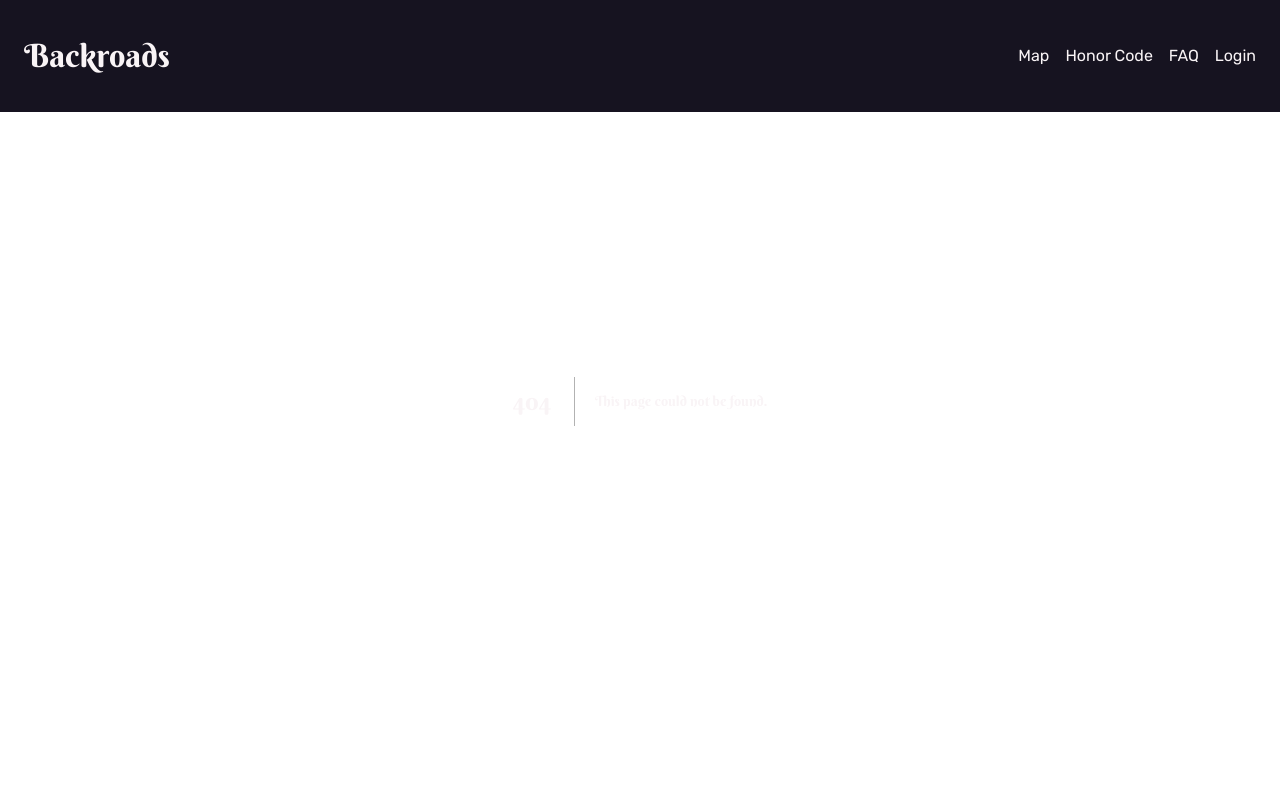
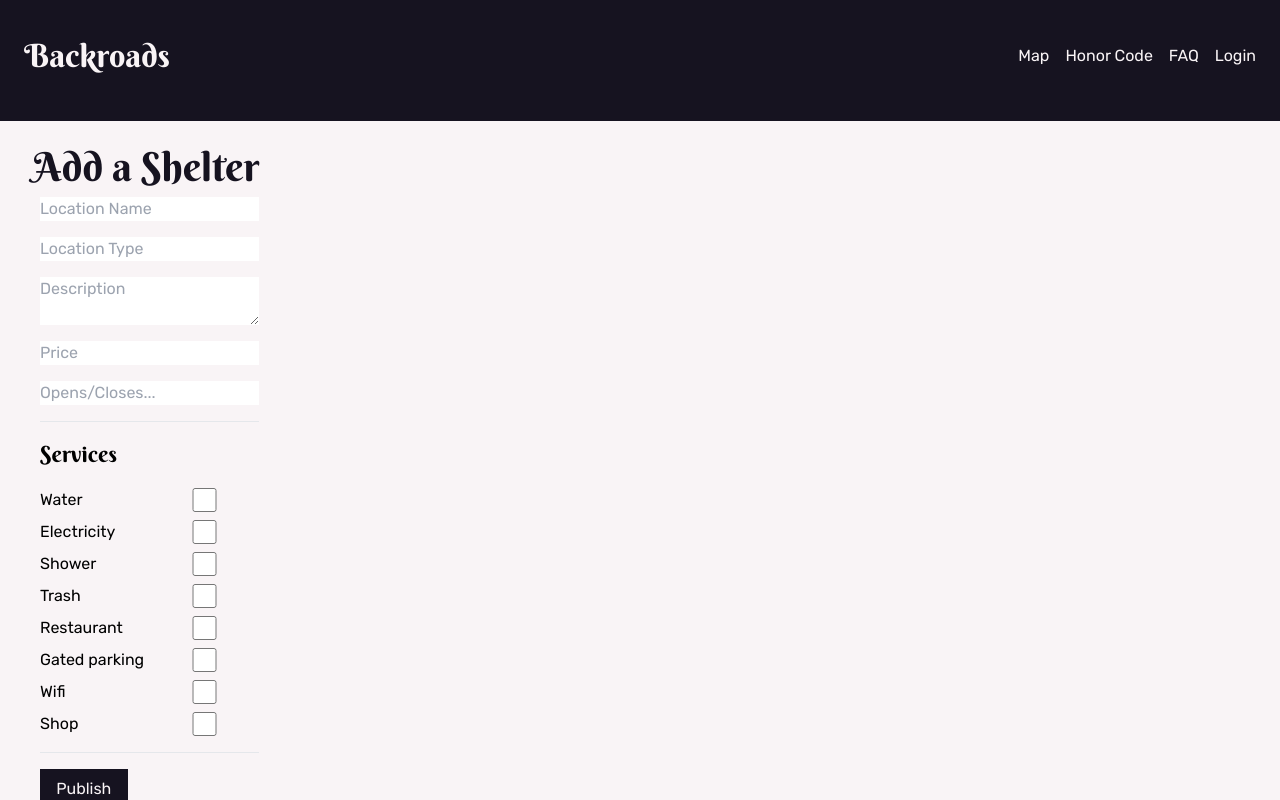
Before and after one commit to Cheshnark/backroads-front, a Next.js app: page /add-shelter in a window 1280 px wide. Before the commit this address had no page. Shown: the top 800 px of the page. Built offline with nearby package versions, Linux system fonts and the light colour scheme.

Commit message:
Create add-shelter page. Create AddForm and AddMap components.

```diff
--- /dev/null
+++ b/src/app/add-shelter/components/AddForm/AddForm.jsx
@@ -0,0 +1,161 @@
+'use client'
+
+import styles from './AddForm.module.css'
+
+import { useState } from 'react'
+// import { useRouter } from 'next/navigation'
+// import axios from 'axios'
+
+const AddForm = () => {
+  // const [error, setError] = useState(null)
+  // const router = useRouter()
+  const [formData, setFormData] = useState({
+    userId: '',
+    coordinates: [],
+    title: '',
+    body: '',
+    locationType: '',
+    address: '',
+    services: {
+      water: false,
+      electricity: false,
+      shower: false,
+      trash: false,
+      restaurant: false,
+      gated: false,
+      wifi: false,
+      shop: false
+    },
+    price: false,
+    openingHours: '',
+    images: []
+  })
+
+  const handleChange = (e) => {
+    const key = e.target.id
+    const value = e.target.value
+
+    setFormData({ ...formData, [key]: value })
+  }
+
+  const handleSubmit = (e) => {
+    e.preventDefault()
+
+    console.log(formData)
+  }
+
+  return (
+    <form onSubmit={(e) => handleSubmit(e)} className={`${styles.addForm} flex flex-col gap-4`}>
+      <input
+        id='title'
+        type='text'
+        placeholder='Location Name'
+        onChange={(e) => handleChange(e)}
+        value={formData?.title}
+      />
+      <input
+        id='locationType'
+        type='text'
+        placeholder='Location Type'
+        onChange={(e) => handleChange(e)}
+        value={formData?.locationType}
+      />
+      <textarea
+        id='body'
+        type='text'
+        placeholder='Description'
+        onChange={(e) => handleChange(e)}
+        value={formData?.body}
+      />
+      <input
+        id='price'
+        type='number'
+        placeholder='Price'
+        onChange={(e) => handleChange(e)}
+        value={formData?.price}
+      />
+      <input
+        id='openingHours'
+        type='text'
+        placeholder='Opens/Closes...'
+        onChange={(e) => handleChange(e)}
+        value={formData?.openingHours}
+      />
+      <hr />
+      <h3 className='font-berkshire'>Services</h3>
+      <div className='grid grid-cols-2 gap-y-2'>
+        <label htmlFor='water'>Water</label>
+        <input
+          id='water'
+          type='checkbox'
+          placeholder='Opens/Closes...'
+          onChange={(e) => handleChange(e)}
+          value={formData?.services?.water}
+        />
+        <label htmlFor='electricity'>Electricity</label>
+        <input
+          id='electricity'
+          type='checkbox'
+          placeholder='Opens/Closes...'
+          onChange={(e) => handleChange(e)}
+          value={formData?.services?.electricity}
+        />
+        <label htmlFor='shower'>Shower</label>
+        <input
+          id='shower'
+          type='checkbox'
+          placeholder='Opens/Closes...'
+          onChange={(e) => handleChange(e)}
+          value={formData?.services?.shower}
+        />
+        <label htmlFor='trash'>Trash</label>
+        <input
+          id='trash'
+          type='checkbox'
+          placeholder='Opens/Closes...'
+          onChange={(e) => handleChange(e)}
+          value={formData?.services?.trash}
+        />
+        <label htmlFor='restaurant'>Restaurant</label>
+        <input
+          id='restaurant'
+          type='checkbox'
+          placeholder='Opens/Closes...'
+          onChange={(e) => handleChange(e)}
+          value={formData?.services?.restaurant}
+        />
+        <label htmlFor='gated'>Gated parking</label>
+        <input
+          id='gated'
+          type='checkbox'
+          placeholder='Opens/Closes...'
+          onChange={(e) => handleChange(e)}
+          value={formData?.services?.gated}
+        />
+        <label htmlFor='wifi'>Wifi</label>
+        <input
+          id='wifi'
+          type='checkbox'
+          placeholder='Opens/Closes...'
+          onChange={(e) => handleChange(e)}
+          value={formData?.services?.wifi}
+        />
+        <label htmlFor='shop'>Shop</label>
+        <input
+          id='shop'
+          type='checkbox'
+          placeholder='Opens/Closes...'
+          onChange={(e) => handleChange(e)}
+          value={formData?.services?.shop}
+        />
+      </div>
+      <hr />
+      {/* <h3 className='font-berkshire'>Add some pictures</h3>
+      <input type='file' /> */}
+      <button type='submit'>Publish</button>
+      {/* {error && <p className={styles.registerError}>{error}</p>} */}
+    </form>
+  )
+}
+
+export default AddForm
--- /dev/null
+++ b/src/app/add-shelter/components/AddMap/AddMap.jsx
@@ -0,0 +1,11 @@
+import styles from './AddMap.module.css'
+
+const AddMap = () => {
+  return (
+    <section className={styles.addMap}>
+
+    </section>
+  )
+}
+
+export default AddMap
--- /dev/null
+++ b/src/app/add-shelter/page.js
@@ -0,0 +1,18 @@
+import styles from './page.module.css'
+
+import AddMap from './components/AddMap/AddMap'
+import AddForm from './components/AddForm/AddForm'
+
+const AddShelter = () => {
+  return (
+    <main className={styles.addShelter}>
+      <h2 className='font-berkshire'>Add a Shelter</h2>
+      <div className='flex gap-2'>
+        <AddMap />
+        <AddForm />
+      </div>
+    </main>
+  )
+}
+
+export default AddShelter
--- /dev/null
+++ b/src/app/add-shelter/page.module.css
@@ -0,0 +1,16 @@
+
+.addShelter {
+  margin-top: 7.5rem;
+  padding: 1rem 2rem;
+
+  background-color: #F9F4F6;
+}
+
+.addShelter h2 {
+  color: #161320;
+}
+
+/* .addShelter hr {
+  margin: 1rem 0;
+  border: 1px solid #161320;
+} */
--- a/src/app/location/components/LocationHeader/LocationHeader.module.css
+++ b/src/app/location/components/LocationHeader/LocationHeader.module.css
@@ -5,6 +5,7 @@
 
   max-width: 1400px;
   margin: auto auto 1.5rem auto;
+  padding-top: 1rem;
 }
 
 .item02,
--- a/src/app/location/page.js
+++ b/src/app/location/page.js
@@ -69,7 +69,7 @@ const Location = () => {
       <LocationHeader location={location} />
       <ImageSwiper images={location.images} />
       <hr />
-      <section className={`${styles.maxWidth} sm:flex sm:justify-between`}>
+      <section className={`${styles.info} sm:flex sm:justify-between`}>
         <div className={`${styles.infoBody} sm:flex sm:flex-col`}>
           <Commodities services={location.services} locationPage={true} />
           <Body location={location} />
@@ -82,7 +82,7 @@ const Location = () => {
       <hr />
       <section className={styles.comments}>
         <h3 className='font-berkshire'>Help other riders</h3>
-        <div className={`${styles.maxWidth} sm:flex sm: justify-between sm:items-start`}>
+        <div className='sm:flex sm: justify-between sm:items-start'>
           <AddComment />
           <p className={`${styles.addCommentText} hidden sm:block`}>Notice that you’re not naming lines with this syntax, just areas. When you use this syntax the lines on either end of the areas are actually getting named automatically. If the name of your grid area is foo. Notice that you’re not naming lines with this syntax, just areas. When you use this syntax the lines on either end of the areas are actually getting named automatically. If the name of your grid area is foo</p>
         </div>
```
Also changed, not shown: src/app/location/page.module.css (+9 -3 lines), src/app/add-shelter/components/AddForm/AddForm.module.css (added), src/app/add-shelter/components/AddMap/AddMap.module.css (added).
